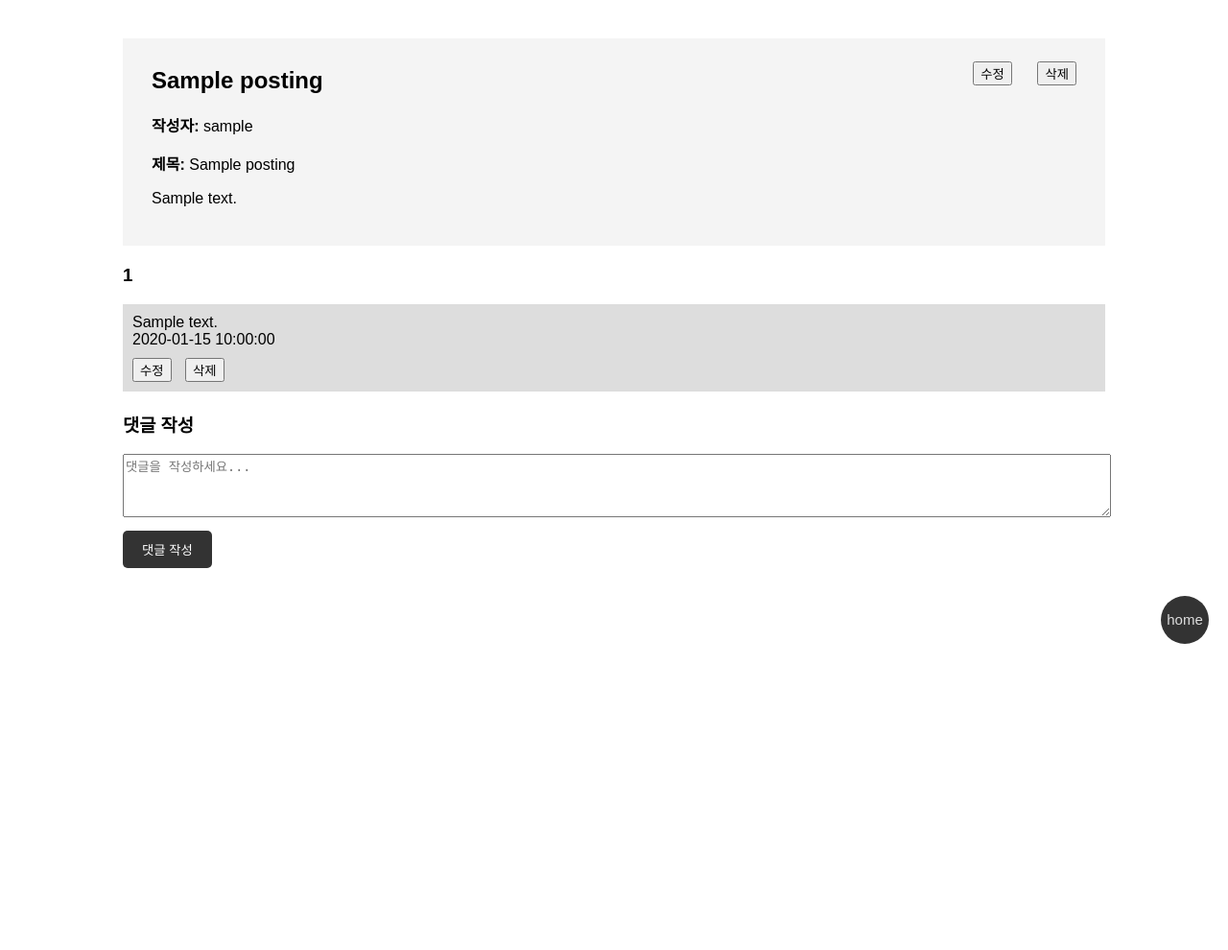
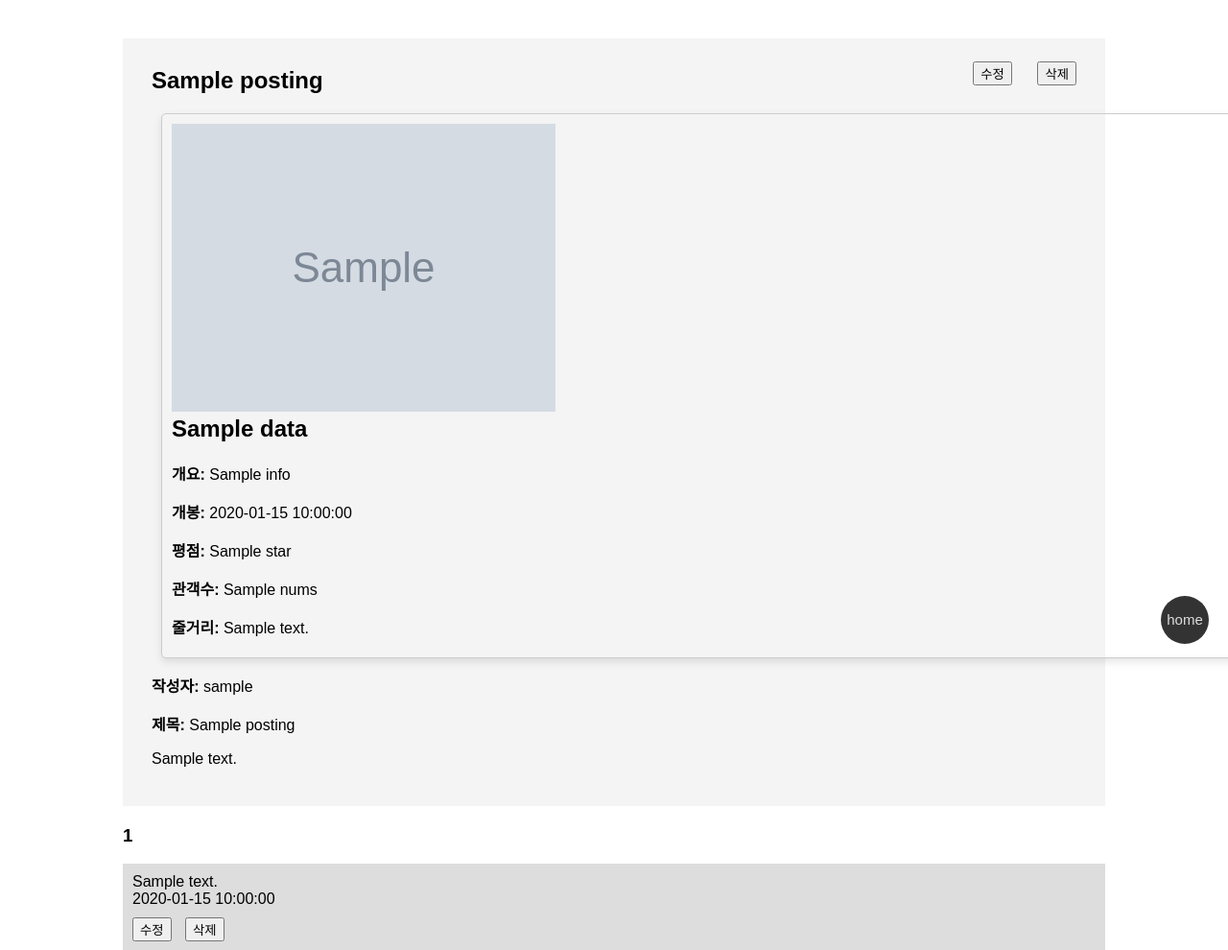
Before and after one commit to daengdaengjoa/8-, a Flask app: template templates/게시글 조회.html in a window 1280 px wide; the page is wider, and only the part inside the window is pictured. Shown: the part 109-1099 px from the top of that part at 96% size. Before the commit the page ends 780 px from the top of that part, so only its background shows below. Run offline with Flask 3, Linux system fonts and the light colour scheme; tables that the repository leaves empty hold one stand-in row (values such as "Sample post"); the template is opened without the code that fills it: values that come from a table or form of the project are taken from there, most other values are stand-ins (such as "Sample title", 1, 10 or a date in 2020); grey boxes marked "Sample" are stand-in pictures.

Commit message:
검색에 api기능 추가

```diff
--- a/app.py
+++ b/app.py
@@ -113,10 +113,9 @@ def 게시글조회():
     # 게시글 내용 표시
     comments = Comment.query.filter_by(post_id=post_id).all()
 
-    return render_template("게시글 조회.html", comments=comments, posts=posts)
-
     # query = input('검색할 영화를 입력하세요: ')
-    query = "이터널선샤인"
+    query = posts.movie_title
+    print(query)
     url = 'https://search.naver.com/search.naver?where=nexearch&sm=top_hty&fbm=0&ie=utf8&query='+'%s'%query
     response = requests.get(url)
     html_text = response.text
@@ -134,7 +133,7 @@ def 게시글조회():
     data1 = {'title': title, 'info': info, 'date': date, 'star': star, 'nums': nums, 'content': content, 'image_url': image_url}
     print(data1)
 
-    return render_template("게시글 조회.html", data=data1)
+    return render_template("게시글 조회.html", data=data1, comments=comments, posts=posts)
 
 
 if __name__ == "__main__":
--- a/templates/게시글 조회.html
+++ b/templates/게시글 조회.html
@@ -115,6 +115,15 @@
                     <button>삭제</button>
                 </div>
             </h2>
+            <div class="card">
+                <img src="{{ data.image_url }}" alt="파이썬에서 가져온 이미지">
+                <h2>{{ data.title }}</h2>
+                <p><strong>개요:</strong> {{ data.info }}</p>
+                <p><strong>개봉:</strong> {{ data.date }}</p>
+                <p><strong>평점:</strong> {{ data.star }}</p>
+                <p><strong>관객수:</strong> {{ data.nums }}</p>
+                <p><strong>줄거리:</strong> {{ data.content }}</p>
+            </div>
             <p><strong>작성자:</strong> {{ posts.username }}</p>
             <p><strong>제목:</strong> {{ posts.posting_title }}</p>
             <p> {{ posts.review }}</p>
```
